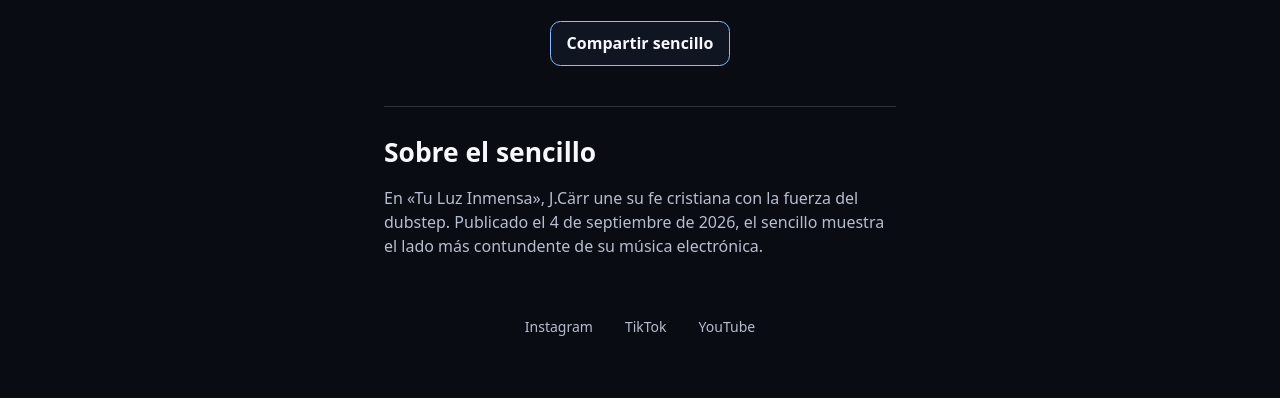
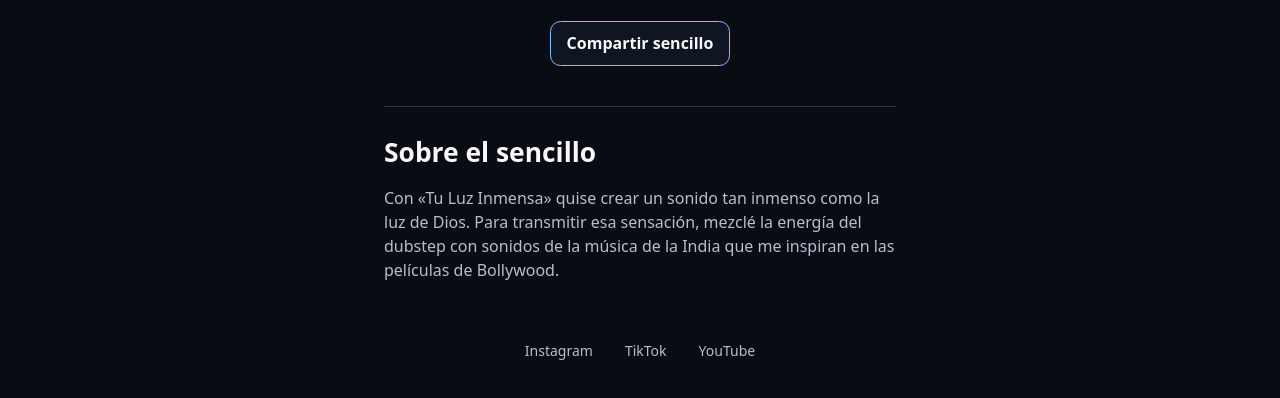
Before and after one commit to delanocarr4-ux/jcarr009-site, a plain HTML site: page escuchar/tu-luz-inmensa.html in a window 1280 px wide. Shown: the part 914-1312 px from the top of the page. Drawn offline with Linux system fonts and the light colour scheme.

Commit message:
Incorporar la introducción del artista a Tu Luz Inmensa

```diff
--- a/escuchar/tu-luz-inmensa.html
+++ b/escuchar/tu-luz-inmensa.html
@@ -47,7 +47,7 @@
     </div>
     <section class="album-details" aria-labelledby="single-title">
       <h2 id="single-title">Sobre el sencillo</h2>
-      <p>En «Tu Luz Inmensa», J.Cärr une su fe cristiana con la fuerza del dubstep. Publicado el 4 de septiembre de 2026, el sencillo muestra el lado más contundente de su música electrónica.</p>
+      <p>Con «Tu Luz Inmensa» quise crear un sonido tan inmenso como la luz de Dios. Para transmitir esa sensación, mezclé la energía del dubstep con sonidos de la música de la India que me inspiran en las películas de Bollywood.</p>
     </section>
   </main>
   <footer>
```
